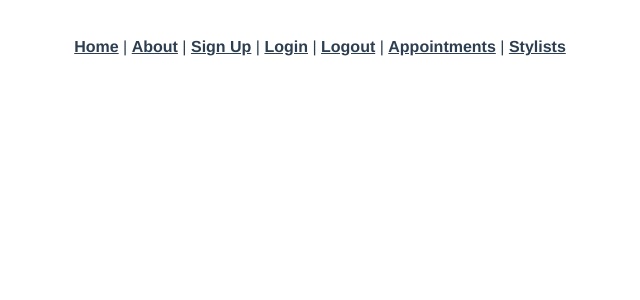
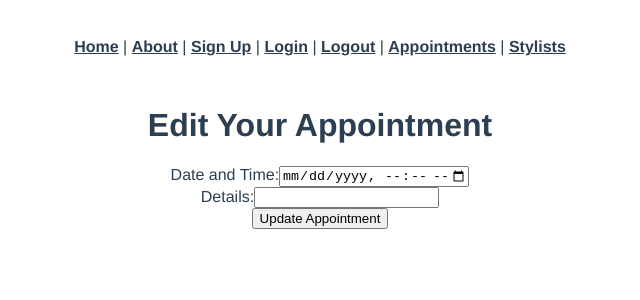
Before and after one commit to blakegandy/capstone-vue-app, a Vue app: page /appointments/1/edit in a window 1280 px wide. Shown: the top 300 px of the page, without its empty margins (320-960 px from the left). Built offline with nearby package versions, Linux system fonts and the light colour scheme; no server answers.

Commit message:
adds moment library formatting to appointment edit and appointment create functions

```diff
--- a/package.json
+++ b/package.json
@@ -9,6 +9,7 @@
   "dependencies": {
     "axios": "^0.21.0",
     "core-js": "^3.6.5",
+    "moment": "^2.29.1",
     "vue": "^2.6.11",
     "vue-router": "^3.2.0"
   },
--- a/src/router/index.js
+++ b/src/router/index.js
@@ -39,7 +39,11 @@ const routes = [
   },
   { path: "/users", name: "users-index", component: UserIndex },
   { path: "/users/:id", name: "users-show", component: UserShow },
-  { path: "/appointments/:id", name: "appointments-edit", component: AppointmentEdit}
+  {
+    path: "/appointments/:id/edit",
+    name: "appointments-edit",
+    component: AppointmentEdit,
+  },
 ];
 
 const router = new VueRouter({
--- a/src/views/AppointmentEdit.vue
+++ b/src/views/AppointmentEdit.vue
@@ -2,21 +2,26 @@
   <div class="appointments-edit">
     <h1>Edit Your Appointment</h1>
     <div class="form-group">
-      <label>Time:</label>
+      <label for="event-time">Date and Time:</label>
       <input
-        type="datetime"
+        type="datetime-local"
+        id="event-time"
+        min="2020-01-01T00:00"
+        max="2021-12-31T11:59"
         class="form-control"
-        v-model="appointment.starts_at"
+        v-model="formattedStartsAt"
       />
     </div>
+    {{ formattedStartsAt }}
     <div class="form-group">
       <label>Details:</label>
-      <input type="text" class="form-control" v-model="appointment.Details" />
+      <input type="text" class="form-control" v-model="appointment.details" />
     </div>
     <button v-on:click="updateAppointment()">Update Appointment</button>
   </div>
 </template>
 <script>
+import moment from "moment";
 import axios from "axios";
 
 export default {
@@ -24,25 +29,26 @@ export default {
     return {
       appointment: {},
       errors: [],
+      formattedStartsAt: "",
     };
   },
   created: function() {
     axios.get(`/api/appointments/${this.$route.params.id}`).then((response) => {
       console.log(response.data);
-      this.recipe = response.data;
+      this.appointment = response.data;
+      this.formattedStartsAt = moment(this.appointment.starts_at)
+        .format()
+        .substring(0, 19);
     });
   },
   methods: {
     updateAppointment: function() {
       var params = {
-        starts_at: this.appointment.starts_at,
+        starts_at: moment(this.formattedStartsAt).format(),
         details: this.appointment.details,
       };
       axios
         .patch(`/api/appointments/${this.appointment.id}`, params)
-        .then((response) => {
-          this.$router.push(`/appointments/${this.appoinment.id}`);
-        })
         .catch((error) => {
           this.errors = error.response.data.errors;
         });
--- a/src/views/AppointmentIndex.vue
+++ b/src/views/AppointmentIndex.vue
@@ -4,13 +4,13 @@
     <div v-for="appointment in appointments">
       <h2>Stylist: {{ appointment.stylist }}</h2>
       <p>
-        Client: {{ appointment.client.first_name }}
-        {{ appointment.client.last_name }}
+        Client: {{ appointment.client }}
+        {{ appointment.client }}
       </p>
-      <p>Client Contact: {{ appointment.client.phone_number }}</p>
+      <p>Client Contact: {{ appointment.stylist.phone_number }}</p>
       <p>Date and Time: {{ appointment.starts_at }}</p>
       <p>Details: {{ appointment.details }}</p>
-      <router-link :to="`/appointments/${appointment.id}`"
+      <router-link :to="`/appointments/${appointment.id}/edit`"
         >Edit Appointment</router-link
       >
     </div>
@@ -18,6 +18,7 @@
 </template>
 
 <script>
+import moment from "moment";
 import axios from "axios";
 export default {
   data: function() {
--- a/src/views/UserShow.vue
+++ b/src/views/UserShow.vue
@@ -11,16 +11,41 @@
       <p>Price: {{ product.price }}</p>
       <p>Quantity: {{ product.quantity }}</p>
     </div>
+    <div>
+      <h2>Schedule an Appointment!</h2>
+      <input type="hidden" id="timezone" name="timezone" value="-06:00" />
+      <div class="form-group">
+        <label for="event-time">Date and Time:</label>
+        <input
+          type="datetime-local"
+          id="event-time"
+          min="2020-01-01T00:00"
+          max="2021-12-31T11:59"
+          class="form-control"
+          v-model="newStartsAt"
+        />
+      </div>
+      <div class="form-group">
+        <label>Details:</label>
+        <input type="text" class="form-control" v-model="newDetails" />
+      </div>
+      <button v-on:click="createAppointment()">Create Appointment</button>
+    </div>
   </div>
 </template>
 
 <script>
+import moment from "moment";
 import axios from "axios";
 export default {
   data: function() {
     return {
       user: {},
       products: [],
+      newStylistId: 2,
+      appointments: [],
+      newStartsAt: "",
+      newDetails: "",
     };
   },
   created: function() {
@@ -33,5 +58,19 @@ export default {
       this.products = response.data;
     });
   },
+  methods: {
+    createAppointment: function() {
+      var params = {
+        stylist_id: this.newStylistId,
+        client_id: this.newClientId,
+        starts_at: this.newStartsAt,
+        details: this.newDetails,
+      };
+      axios.post("/api/appointments", params).then((response) => {
+        console.log("Success", response.data);
+        this.appointments.push(response.data);
+      });
+    },
+  },
 };
 </script>
```
Also changed, not shown: src/views/ProductEdit.vue (added), src/views/ProductShow.vue (added), src/views/UserEdit.vue (added), 1 other file (tests, documents, lock files or other folders).
